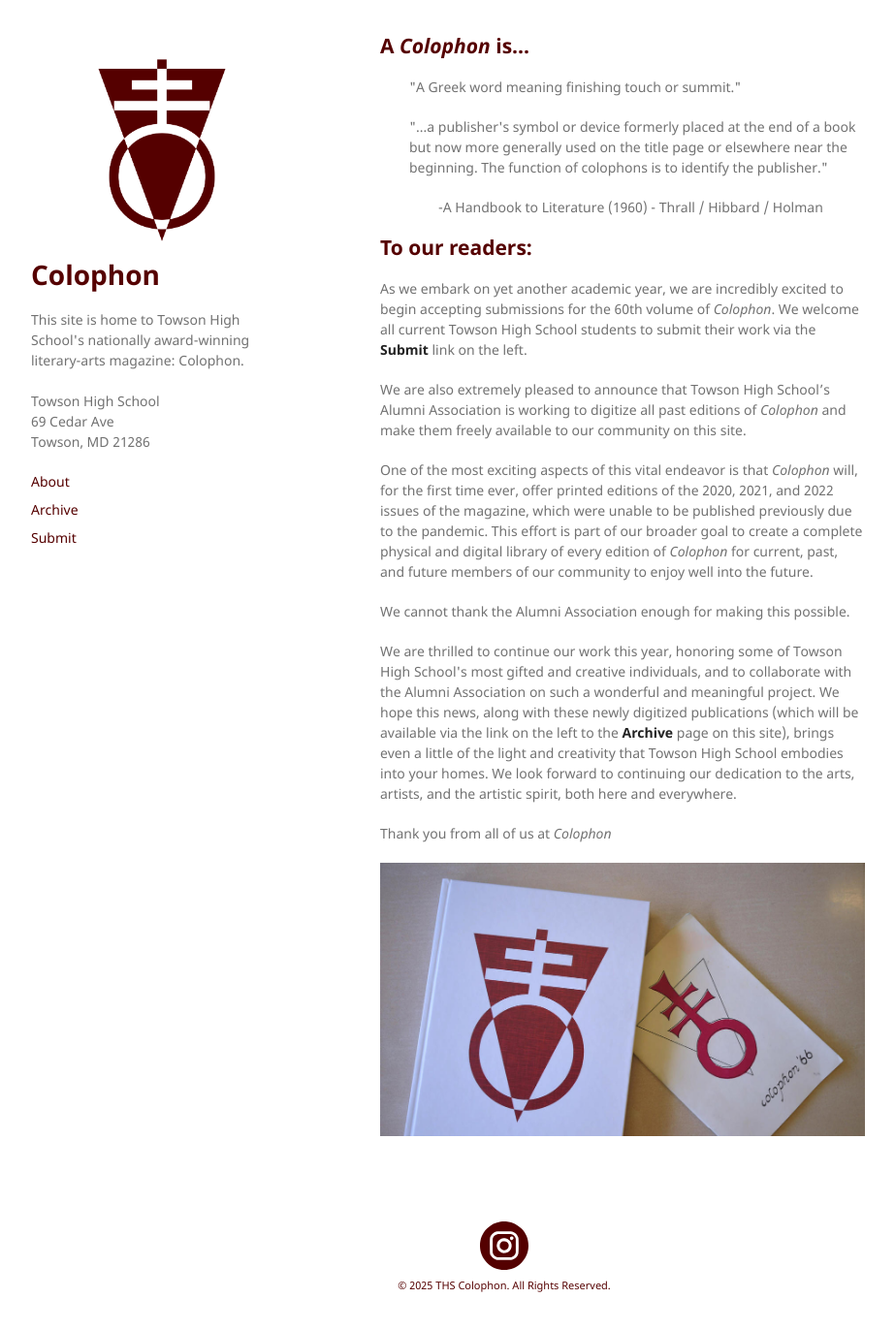
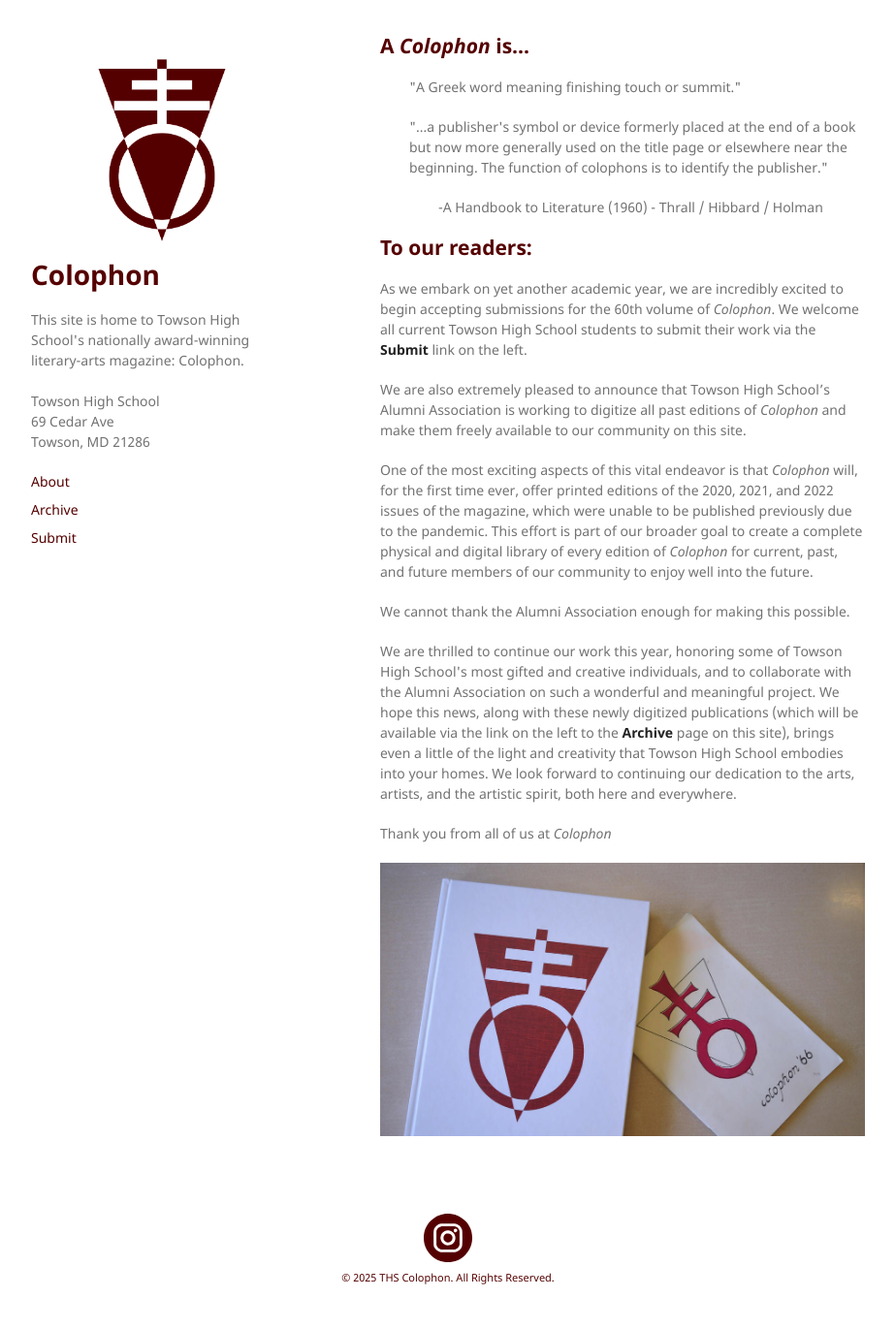
Before and after one commit to rms7898/rms7898.github.io, a Jekyll site: the page built from index.markdown, in a window 1280 px wide and 1400 px high, scrolled down 22 px. Shown: the top 1372 px of the window at 97% size, without its empty margins (178-1101 px from the left). Built offline with Jekyll 4.4.1, drawn with Linux system fonts in a browser that asks for light colours.

Commit message:
Update jekyll-theme-minimal.scss

```diff
--- a/_sass/jekyll-theme-minimal.scss
+++ b/_sass/jekyll-theme-minimal.scss
@@ -202,14 +202,6 @@ hr {
   margin:0 0 20px;
 }
 
-footer {
-  width:270px;
-  float:left;
-  position:fixed;
-  bottom:50px;
-  -webkit-font-smoothing:subpixel-antialiased;
-}
-
 @media print, screen and (max-width: 960px) {
 
   div.wrapper {
```
